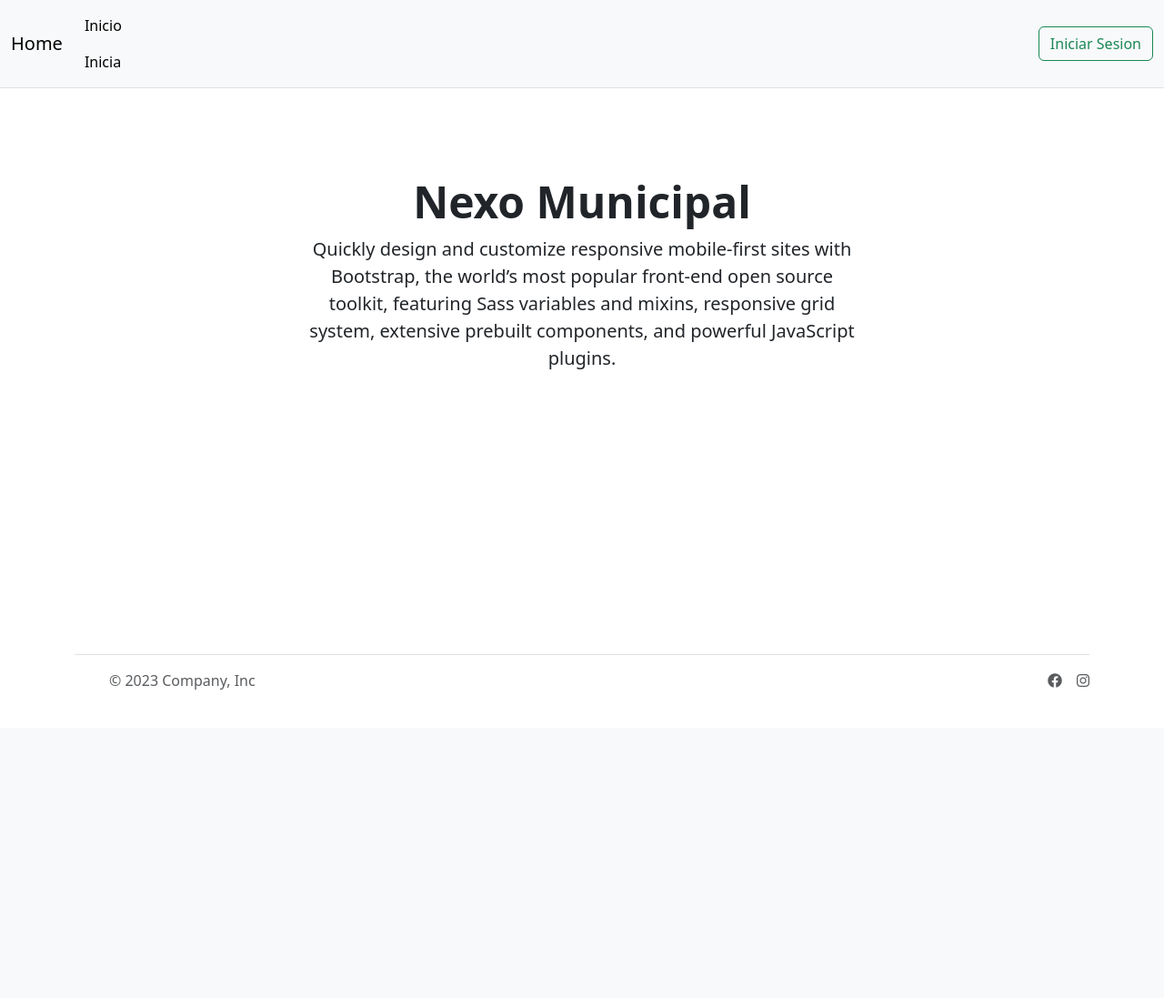
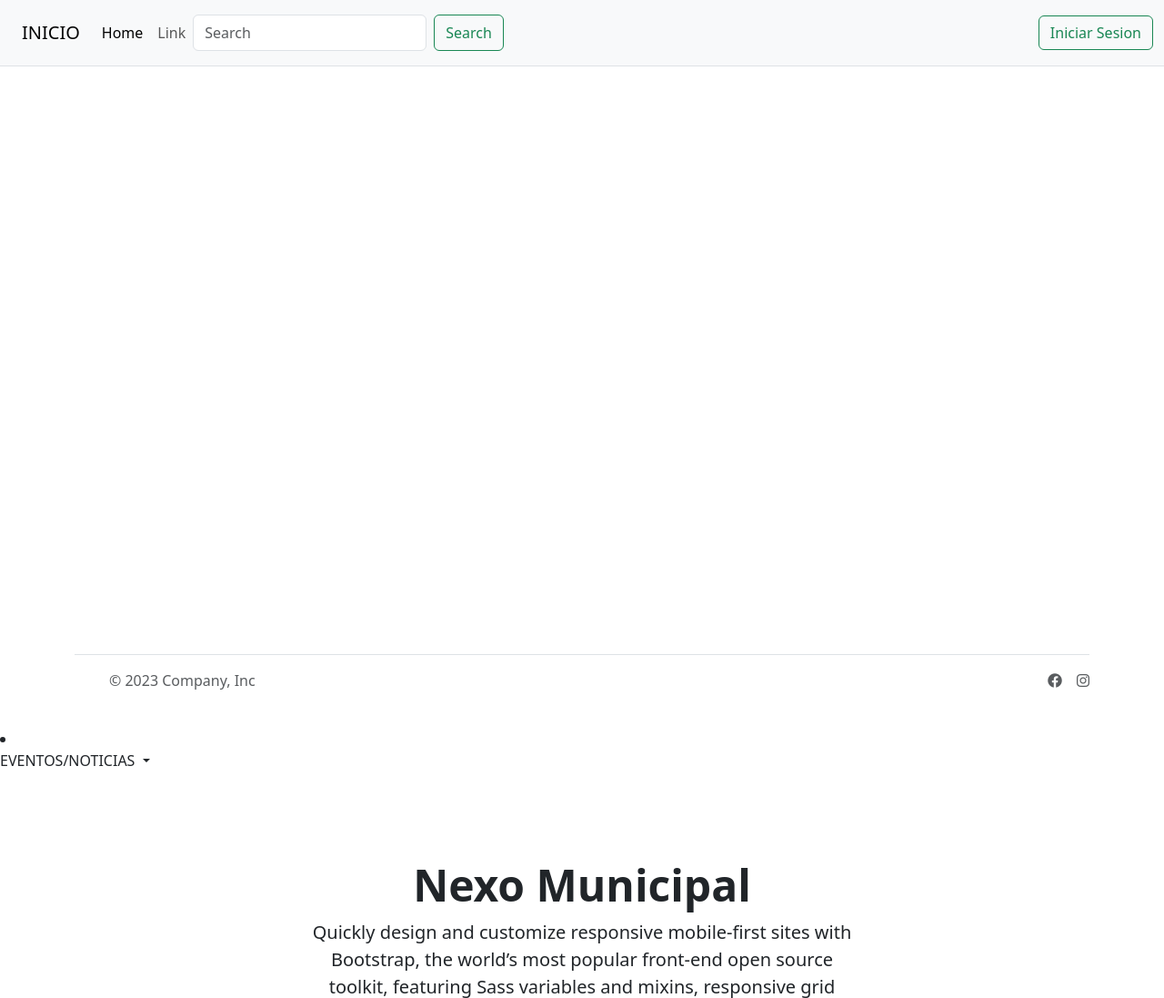
Before and after one commit to PGonzalezK/ProyectoTIS1, a PHP site: page / in a window 1280 px wide. Shown: the top 1097 px of the page at 91% size. Before the commit the page ends 758 px from the top, so only its background shows below. Run offline with PHP 8.4, Linux system fonts and the light colour scheme.

Commit message:
AVANCE INTERFAZ PHP
PABLO MONJES Y JAVIERA

```diff
--- a/includes/navbar.php
+++ b/includes/navbar.php
@@ -1,23 +1,66 @@
-
 <nav class="navbar navbar-expand-lg bg-body-tertiary border-bottom">
     <div class="container-fluid">
-        <a class="navbar-brand" href="#">Home</a>
-        <button class="navbar-toggler" type="button" data-bs-toggle="collapse" data-bs-target="#navbarTogglerDemo02" aria-controls="navbarTogglerDemo02" aria-expanded="false" aria-label="Toggle navigation">
-            <span class="navbar-toggler-icon"></span>
-        </button>
+    <nav class="navbar navbar-expand-lg bg-body-tertiary">
+  <div class="container-fluid">
+    <a class="navbar-brand" href="#">INICIO</a>
+    <button class="navbar-toggler" type="button" data-bs-toggle="collapse" data-bs-target="#navbarScroll" aria-controls="navbarScroll" aria-expanded="false" aria-label="Toggle navigation">
+      <span class="navbar-toggler-icon"></span>
+    </button>
+    <div class="collapse navbar-collapse" id="navbarScroll">
+      <ul class="navbar-nav me-auto my-2 my-lg-0 navbar-nav-scroll" style="--bs-scroll-height: 100px;">
+        <li class="nav-item">
+          <a class="nav-link active" aria-current="page" href="#">Home</a>
+        </li>
+        <li class="nav-item">
+          <a class="nav-link" href="#">Link</a>
+        </li>
+        <form class="d-flex" role="search">
+      <input class="form-control me-2" type="search" placeholder="Search" aria-label="Search">
+      <button class="btn btn-outline-success" type="submit">Search</button>
+    </form>
+    </div>
+  </div>
+</nav>
 
-        <div class="collapse navbar-collapse" id="navbarTogglerDemo02">
-            <ul class="navbar-nav me-auto mb-2 mb-lg-0">
-                <li class="nav-item">
-                    <a class="nav-link <?php echo ($pagina == 'home')? 'active' : null ?>" aria-current="page" href="index.php?p=home">Inicio</a>
-                    <a class="nav-link <?php echo ($pagina == 'home')? 'active' : null ?>" aria-current="page" href="index.php?p=home">Inicia</a>
-                </li>
-
-            </ul>
-            <form class="d-flex" role="search">
-
-                <button class="btn btn-outline-success" type="submit">Iniciar Sesion</button>
-            </form>
+            <!-- Botón Iniciar Sesión -->
+            <button type="button" class="btn btn-outline-success ms-auto" data-bs-toggle="modal" data-bs-target="#exampleModal">Iniciar Sesion</button>
         </div>
     </div>
 </nav>
+
+<!-- Modal -->
+<div class="modal fade" id="exampleModal" tabindex="-1" aria-labelledby="exampleModalLabel" aria-hidden="true">
+    <div class="modal-dialog">
+        <div class="modal-content">
+            <div class="modal-header">
+                <h1 class="modal-title fs-5" id="exampleModalLabel">INICIAR SESION</h1>
+                <button type="button" class="btn-close" data-bs-dismiss="modal" aria-label="Close"></button>
+            </div>
+            <div class="modal-body">
+                COMPLETE
+            </div>
+            <div class="modal-footer">
+            <form>
+  <div class="mb-3">
+    <label for="exampleInputEmail1" class="form-label">Email</label>
+    <input type="email" class="form-control" id="exampleInputEmail1" aria-describedby="emailHelp">
+    <div id="emailHelp" class="form-text">Jamas debes compartir tus datos con otras personas.</div>
+  </div>
+  <div class="mb-3">
+    <label for="exampleInputPassword1" class="form-label">Contraseña</label>
+    <input type="password" class="form-control" id="exampleInputPassword1">
+  </div>
+  <div class="mb-3 form-check">
+
+  </div>
+  <button type="submit" class="btn btn-primary">Guardar</button>
+</form>
+
+            </div>
+        </div>
+    </div>
+</div>
+
+<!-- Bootstrap CSS y JS (asegúrate de incluir estas bibliotecas en tu archivo) -->
+<link href="https://cdn.jsdelivr.net/npm/bootstrap/dist/css/bootstrap.min.css" rel="stylesheet">
+<script src="https://cdn.jsdelivr.net/npm/bootstrap/dist/js/bootstrap.bundle.min.js"></script>
--- a/pages/home.php
+++ b/pages/home.php
@@ -1,3 +1,14 @@
+<li class="nav-item dropdown">
+          <a class="nav-link dropdown-toggle" href="#" role="button" data-bs-toggle="dropdown" aria-expanded="false">
+           EVENTOS/NOTICIAS
+          </a>
+          <ul class="dropdown-menu">
+            <li><a class="dropdown-item" href="#">Action</a></li>
+            <li><a class="dropdown-item" href="#">Another action</a></li>
+            <li><a class="dropdown-item" href="#">Something else here</a></li>
+          </ul>
+        </li>
+
 <div class="px-4 py-5 my-5 text-center">
     <h1 class="display-5 fw-bold">Nexo Municipal</h1>
     <div class="col-lg-6 mx-auto">
```
